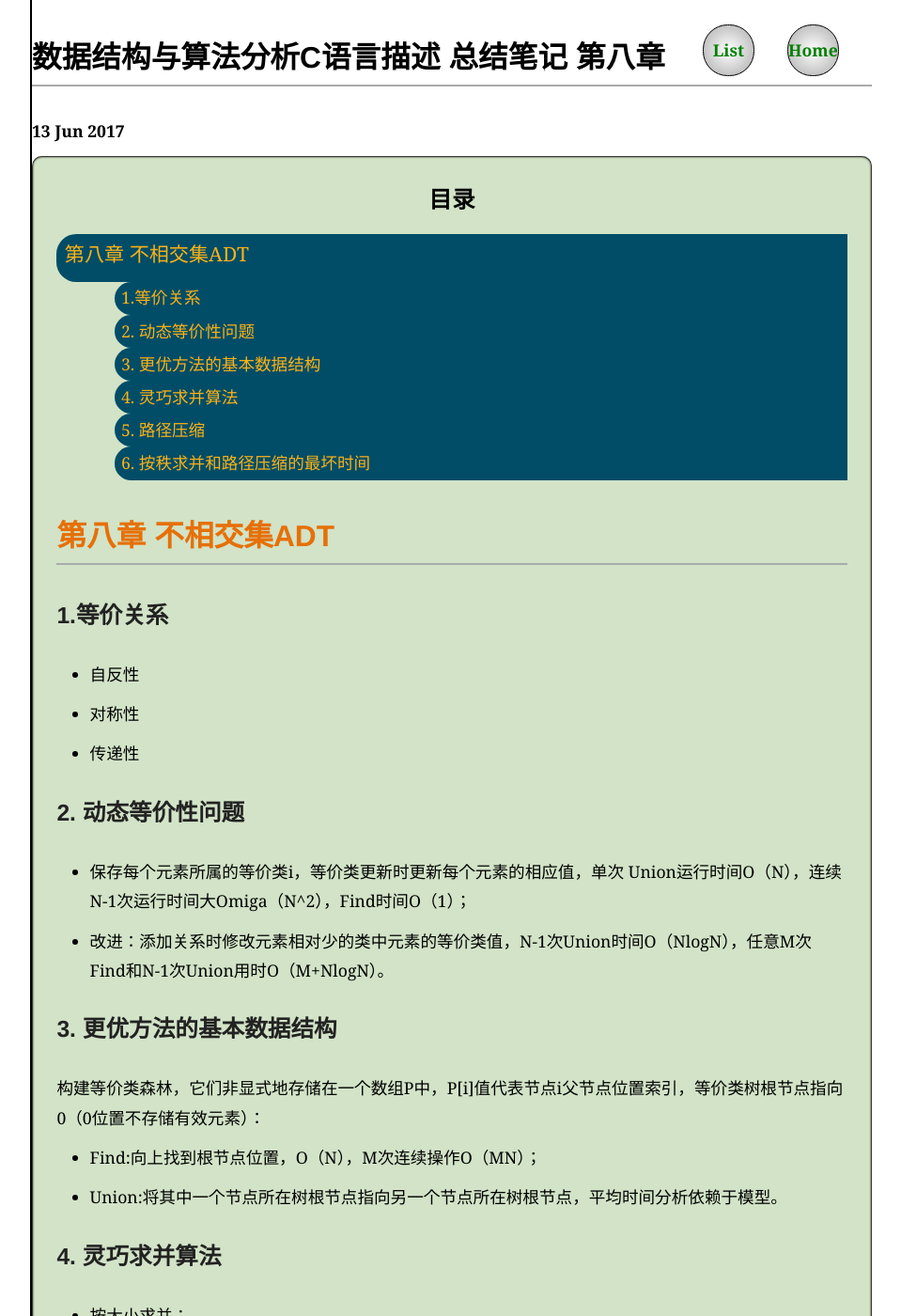
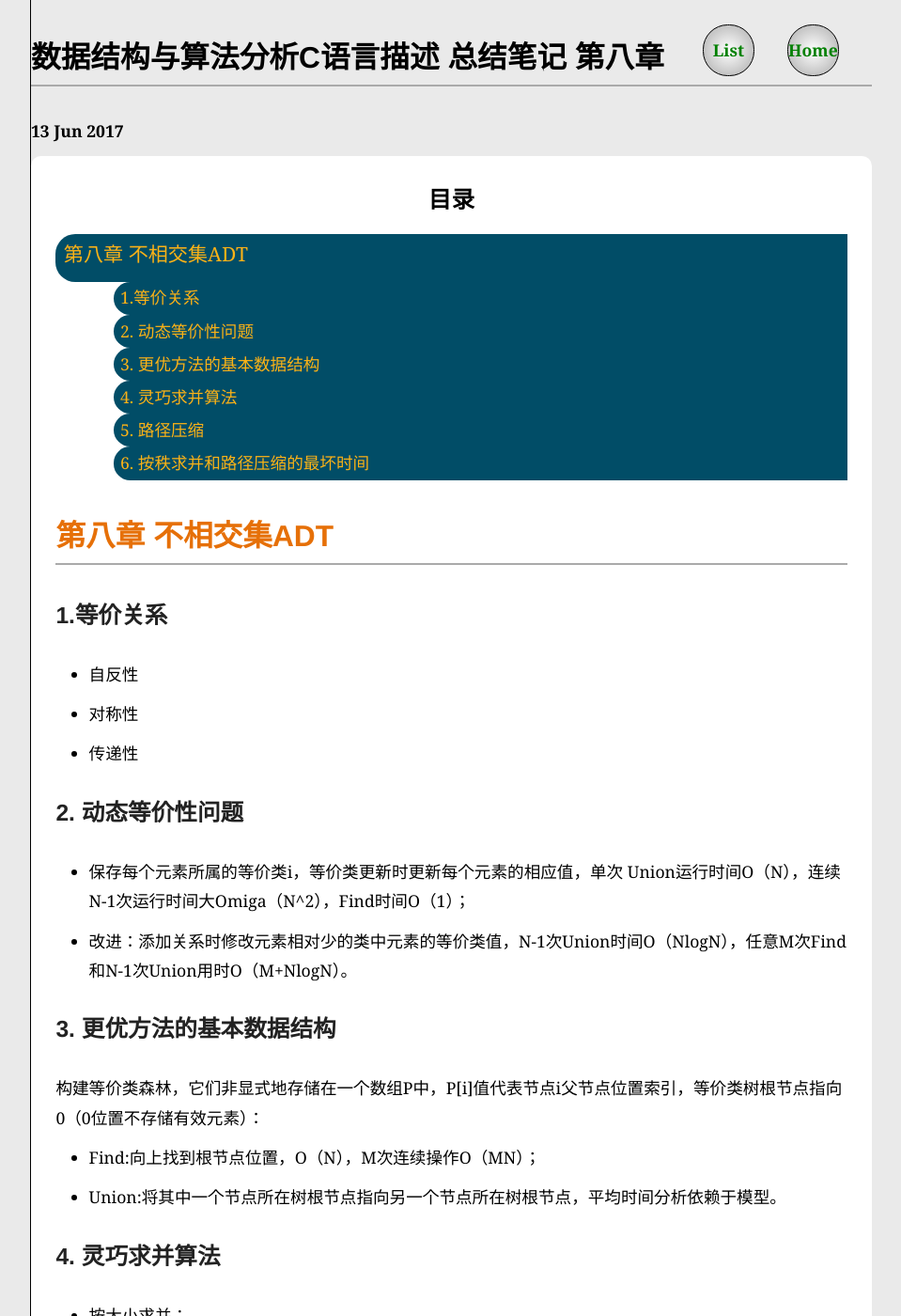
Before and after one commit to jacktown11/jacktown11.github.io, a Jekyll site: the page built from _posts/2017-06-13-DA&AAinC-chap8.html, in a window 1280 px wide and 1400 px high. Shown: the whole window at 94% size, without its empty margins (160-1119 px from the left). Built offline with Jekyll 4.4.1, drawn with Linux system fonts in a browser that asks for light colours.

Commit message:
文章配色

```diff
--- a/about/intro.html
+++ b/about/intro.html
@@ -19,6 +19,7 @@ title: 我的个人信息
 		}
 		h1{
 			margin-top: 0;
+			margin-left: 1em;
 			padding-top: 1em;
 		}
 		a#home{	display: block;
@@ -36,8 +37,8 @@ title: 我的个人信息
 
 	</style>
 </head>
-<body>
-<div>
+<body class="pc">
+<div >
 	<a id="home" href="../">Home</a>
 	<h1>Jacktown</h1>
 	<ul>
--- a/css/article.css
+++ b/css/article.css
@@ -56,18 +56,22 @@ nav#toolbar.pc:hover a#totop{
 
 
 /* the style of the whole article */
+body{
+    background-color: #eaeaea !important;
+}
 body div.wrap{
     padding-top: 0.1em;
     padding-bottom: 5em;
-    border-left: 2px solid black;
+    border-left: 1px solid black;
     font-size: 110%;
 }
 
 body div.post{
 	background-color: #d2e3c7;
-	padding: 0.5em 1.5em;
+    background-color: #fff;
+    padding: 0.5em 1.5em;
     border-radius: 0.6em;
-    box-shadow: 0 0 2px 1px #000000 inset;
+    /*box-shadow: 0 0 4px 0px #000000 inset;*/
 
 }
 
@@ -119,7 +123,7 @@ body{
     font-size: medium;
     padding:0 1em;
     margin:auto;
-    max-width:60em;
+    max-width:80em;
     background:#ffffff;
     line-height: 1.8;
 }
```
Also changed, not shown: 2 other files.
